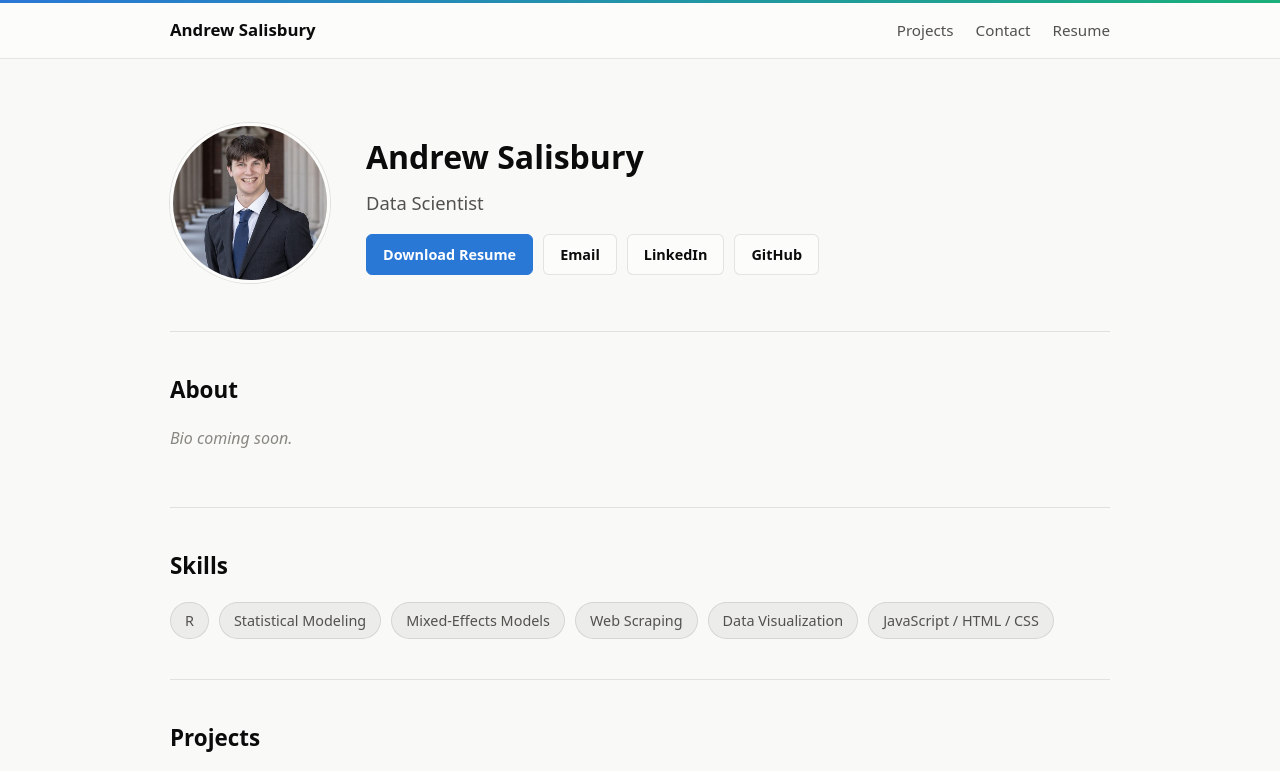
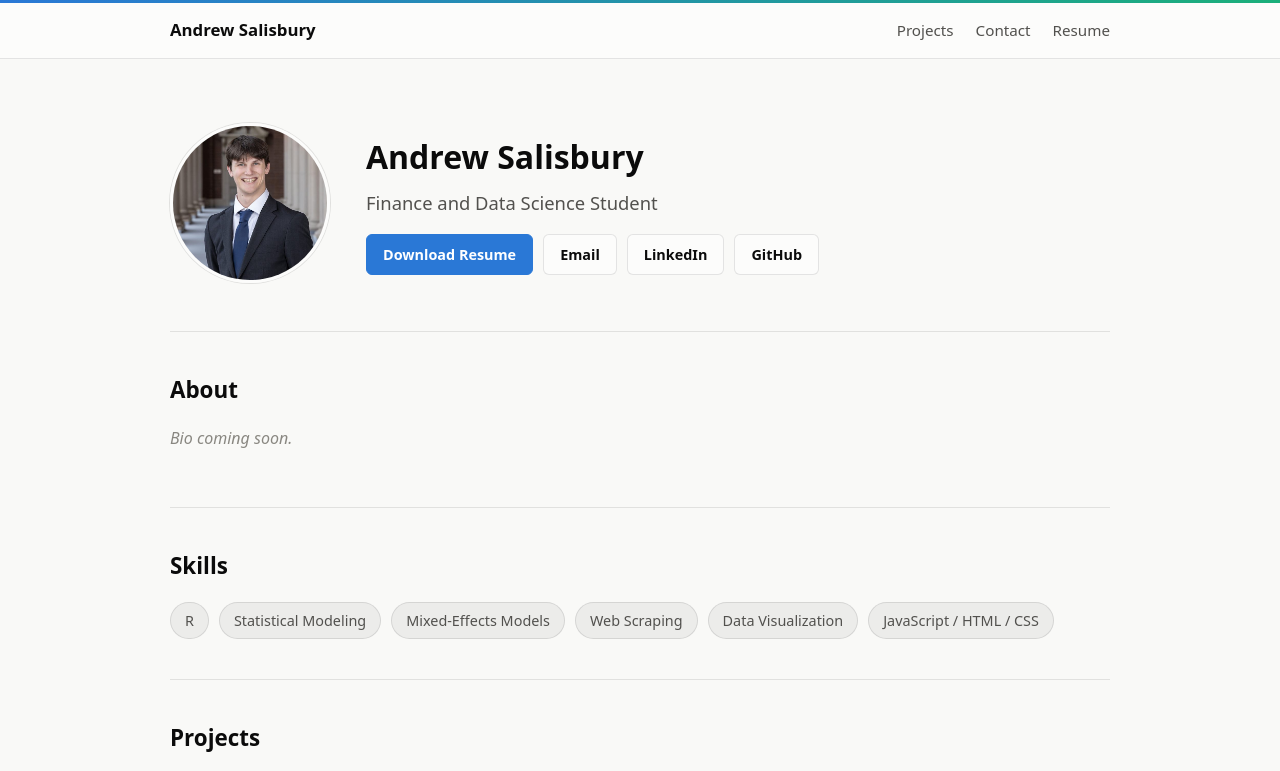
Before and after one commit to AndrewMSalisbury/data-science-portfolio, a plain HTML site: page index.html in a window 1280 px wide. Shown: the top 771 px of the page. Drawn offline with Linux system fonts and the light colour scheme.

Commit message:
Update title/tagline to Finance and Data Science Student

```diff
--- a/index.html
+++ b/index.html
@@ -3,7 +3,7 @@
 <head>
 <meta charset="utf-8">
 <meta name="viewport" content="width=device-width, initial-scale=1">
-<title>Andrew Salisbury — Data Scientist</title>
+<title>Andrew Salisbury — Finance and Data Science Student</title>
 <meta name="description" content="Portfolio of data science projects by Andrew Salisbury.">
 <link rel="icon" href="assets/img/favicon.svg" type="image/svg+xml">
 <link rel="icon" href="assets/img/favicon-32.png" type="image/png" sizes="32x32">
@@ -30,7 +30,7 @@
     <img class="headshot" src="assets/img/andrew-salisbury.jpg" alt="Andrew Salisbury">
     <div>
       <h1>Andrew Salisbury</h1>
-      <p class="tagline">Data Scientist</p>
+      <p class="tagline">Finance and Data Science Student</p>
       <div class="links">
         <a class="btn primary" href="assets/resume/Andrew_Salisbury_Resume.pdf">Download Resume</a>
         <a class="btn" href="mailto:andrew@salisburyclan.com">Email</a>
```
